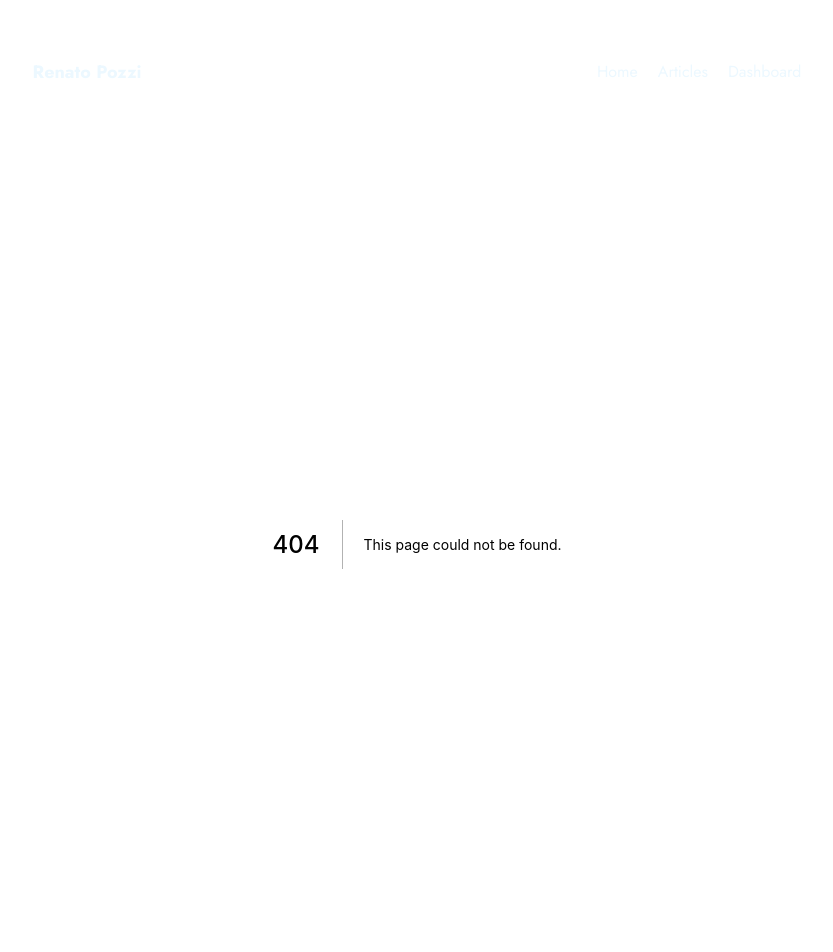
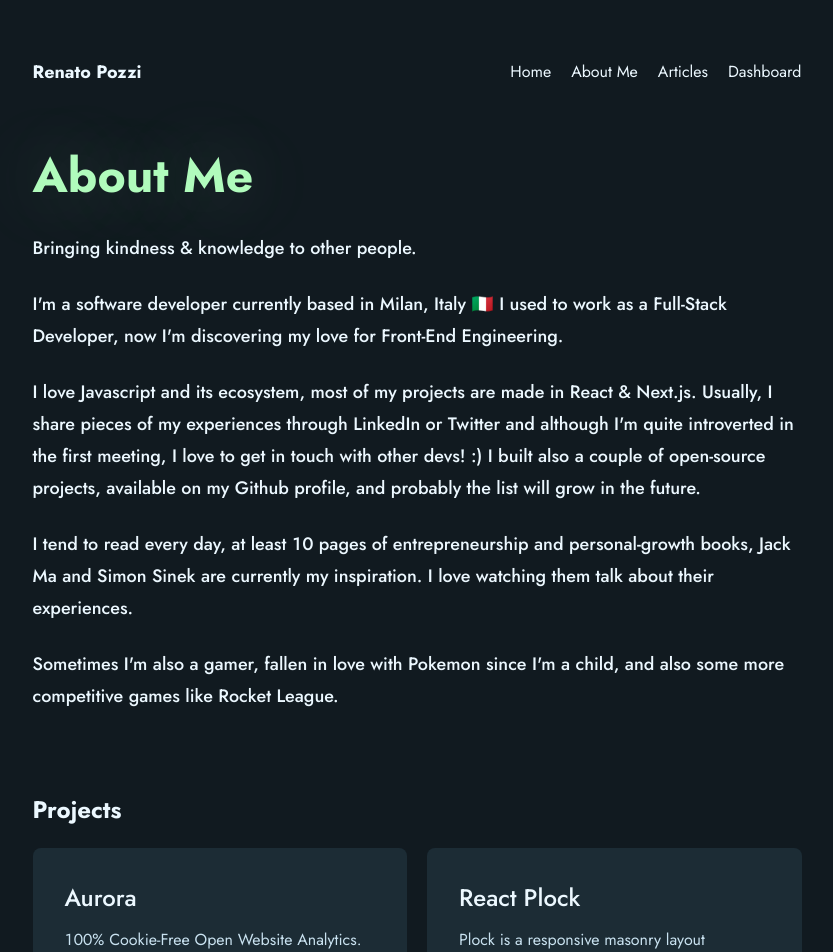
Before and after one commit to itsrennyman/renatopozzi.me, a Next.js app: page /about in a window 1280 px wide. Before the commit this address had no page. Shown: the top 952 px of the page, without its empty margins (223-1056 px from the left). Built offline with nearby package versions, Linux system fonts and the light colour scheme.

Commit message:
feat: about me & seo improvements

```diff
--- a/components/Navbar/index.js
+++ b/components/Navbar/index.js
@@ -70,6 +70,13 @@ export const Navbar = () => {
             </NextLink>
           </li>
           <li>
+            <NextLink href="/about" passHref>
+              <Link animation="underlining">
+                <Item size="1">About Me</Item>
+              </Link>
+            </NextLink>
+          </li>
+          <li>
             <NextLink href="/articles" passHref>
               <Link animation="underlining">
                 <Item size="1">Articles</Item>
@@ -109,6 +116,13 @@ export const Navbar = () => {
               </NextLink>
             </li>
             <li>
+              <NextLink href="/about" passHref>
+                <Link animation="underlining">
+                  <Item size="1">About Me</Item>
+                </Link>
+              </NextLink>
+            </li>
+            <li>
               <NextLink href="/articles" passHref>
                 <Link animation="underlining">
                   <Item size="1">Articles</Item>
--- /dev/null
+++ b/pages/about.js
@@ -0,0 +1,59 @@
+import { Project } from "../components/Project";
+import { Container, Flex, Grid, Text } from "../components/UI";
+import projects from "../lib/data/projects";
+
+export default function Home() {
+  const seo = {
+    title: "Renato Pozzi | About Me",
+  };
+
+  const projectsList = projects.map((project, index) => {
+    return <Project key={index} {...project} />;
+  });
+
+  return (
+    <Container seo={seo}>
+      <Flex as="section" direction="column" gap="6">
+        <Text as="h1" color="glowing" size="4">
+          About Me
+        </Text>
+
+        <Text size="2">Bringing kindness & knowledge to other people.</Text>
+
+        <Text size="2">
+          I&apos;m a software developer currently based in Milan, Italy 🇮🇹 I
+          used to work as a Full-Stack Developer, now I&apos;m discovering my
+          love for Front-End Engineering.
+        </Text>
+
+        <Text size="2">
+          I love Javascript and its ecosystem, most of my projects are made in
+          React & Next.js. Usually, I share pieces of my experiences through
+          LinkedIn or Twitter and although I'm quite introverted in the first
+          meeting, I love to get in touch with other devs! :) I built also a
+          couple of open-source projects, available on my Github profile, and
+          probably the list will grow in the future.
+        </Text>
+
+        <Text size="2">
+          I tend to read every day, at least 10 pages of entrepreneurship and
+          personal-growth books, Jack Ma and Simon Sinek are currently my
+          inspiration. I love watching them talk about their experiences.
+        </Text>
+
+        <Text size="2">
+          Sometimes I&apos;m also a gamer, fallen in love with Pokemon since
+          I&apos;m a child, and also some more competitive games like Rocket
+          League.
+        </Text>
+      </Flex>
+
+      <Flex direction="column" gap="5" css={{ marginTop: "5rem" }}>
+        <Text size="3">Projects</Text>
+        <Grid columns={{ "@initial": "1", "@bp1": "2" }} gap={5}>
+          {projectsList}
+        </Grid>
+      </Flex>
+    </Container>
+  );
+}
--- a/pages/index.js
+++ b/pages/index.js
@@ -63,7 +63,7 @@ export default function Home({ articles }) {
             </Link>
           </NextLink>
         </Flex>
-        <Flex direction="column" gap="5">
+        <Flex direction="column" gap="7">
           {articlesList}
         </Flex>
       </Flex>
--- a/stitches.config.js
+++ b/stitches.config.js
@@ -50,7 +50,7 @@ export const {
       6: "1.5rem",
       7: "1.75rem",
       8: "2rem",
-      9: "2.25rem",
+      9: "2.5rem", // TODO: I place it because it does not works with 10
     },
     fontSizes: {
       xs: "0.75rem",
```
Also changed, not shown: pages/articles/index.js (+13 -3 lines), pages/dashboard.js (+11 -5 lines).
